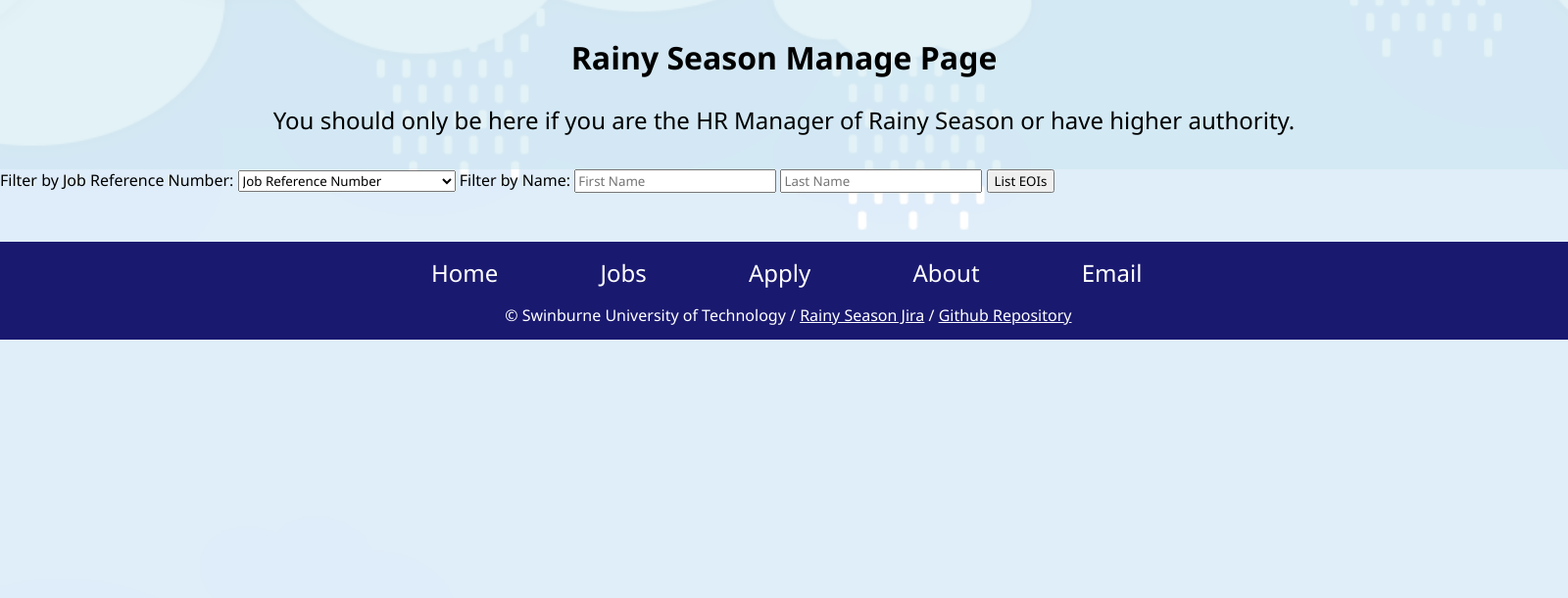
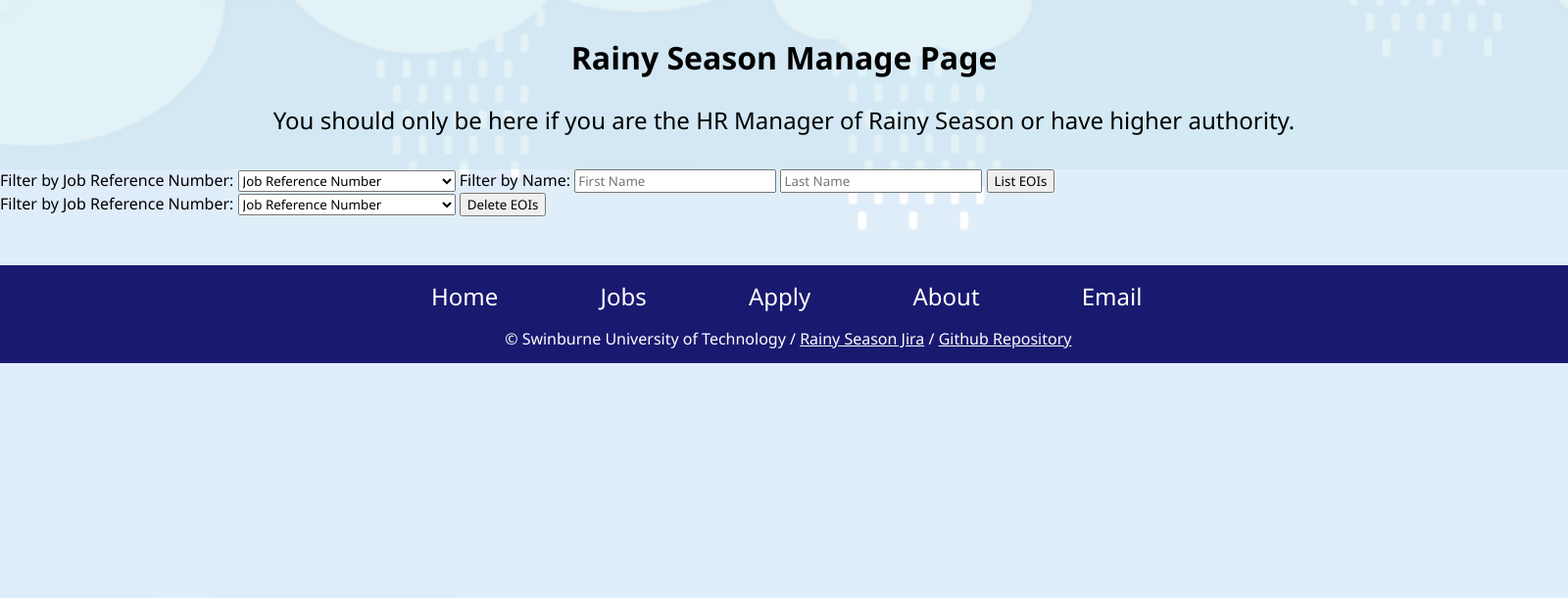
Before and after one commit to Bigteaforfolks/sw_cos10026_rainy_season_part2, a PHP site: page /manage.php in a window 1600 px wide. Shown: the part 125-736 px from the top of the page at 98% size. Run offline with PHP 8.4, Linux system fonts and the light colour scheme.

Commit message:
added fields for delete eois + minor reformatting and naming

```diff
--- a/project2/manage.php
+++ b/project2/manage.php
@@ -26,9 +26,10 @@
 </section>
 
 <!-- List EOIs -->
+<div class="sql-action">
     <form method="GET" action="eoi_search_result.php">
 
-        <!-- Filter by Job Position -->
+        <!-- Filter by Job Reference Number -->
         <label for="filter-job">Filter by Job Reference Number:</label>
         <select name="filter-job" id="filter-job">
             <option value="" selected>Job Reference Number</option>
@@ -45,8 +46,25 @@
         <input type="submit" value="List EOIs">
 
     </form>
+<div>
 
 <!-- Delete EOIs -->
+<div class="sql-action">
+    <form method="GET" action="eoi_search_result.php">
+
+        <!-- Filter by Job Reference Number -->
+        <label for="filter-job">Filter by Job Reference Number:</label>
+        <select name="filter-job" id="filter-job">
+            <option value="" selected>Job Reference Number</option>
+            <option value="RX7FD">RX7FD &#8209; Cybersecurity Specialist</option>
+            <option value="SIGC8">SIGC8 &#8209; Software Developer</option>
+        </select>
+
+        <!-- Submit Entered Values -->
+        <input type="submit" value="Delete EOIs">
+
+    </form>
+</div>
 
 
 <!-- Change EOI Status -->
```
Lines whose indentation alone changed are shown as unchanged.
